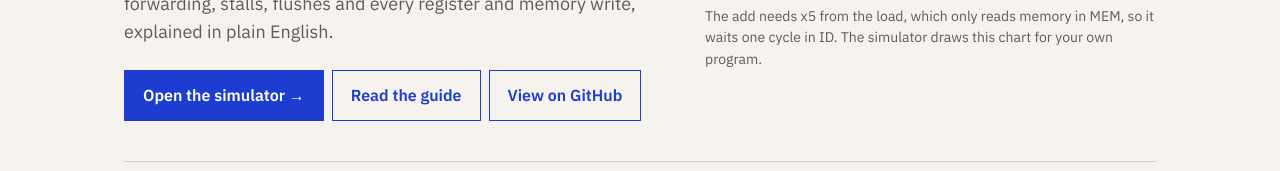
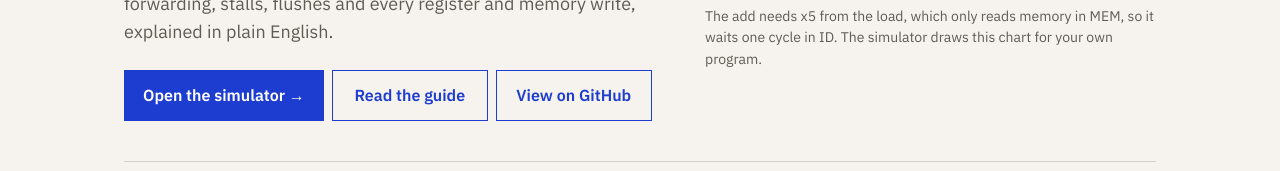
Before and after one commit to Atharva-Penkar/RISC-V-CPU-Simulator, a React (Vite) app in the folder frontend/: page / in a window 1280 px wide. Shown: the part 339-510 px from the top of the page. Built offline with nearby package versions, Linux system fonts and the light colour scheme; no server answers.

Commit message:
Landing page: same width for the Read the guide and GitHub buttons
Co-Authored-By: Claude Opus 5.5 <noreply@anthropic.com>
Claude-Session: https://claude.ai/code/session_01HkZux6U7HJtrxDiJjEpfig

```diff
--- a/frontend/src/landing/Landing.module.css
+++ b/frontend/src/landing/Landing.module.css
@@ -106,7 +106,9 @@
 }
 
 .secondary {
+  min-width: 156px;     /* the outlined buttons side by side are the same width */
   color: var(--signal);
+  text-align: center;
 }
 
 .secondary:hover {
```
